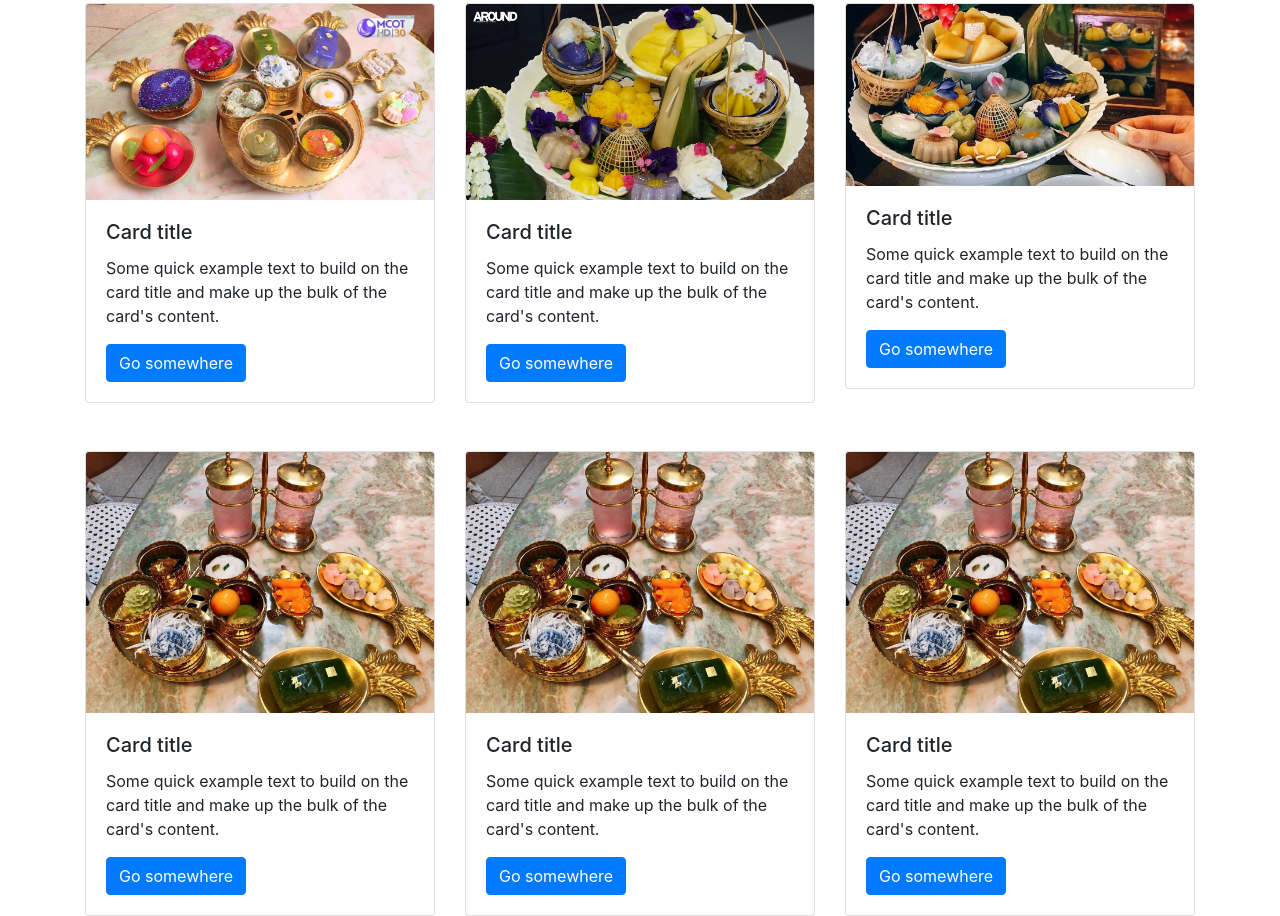
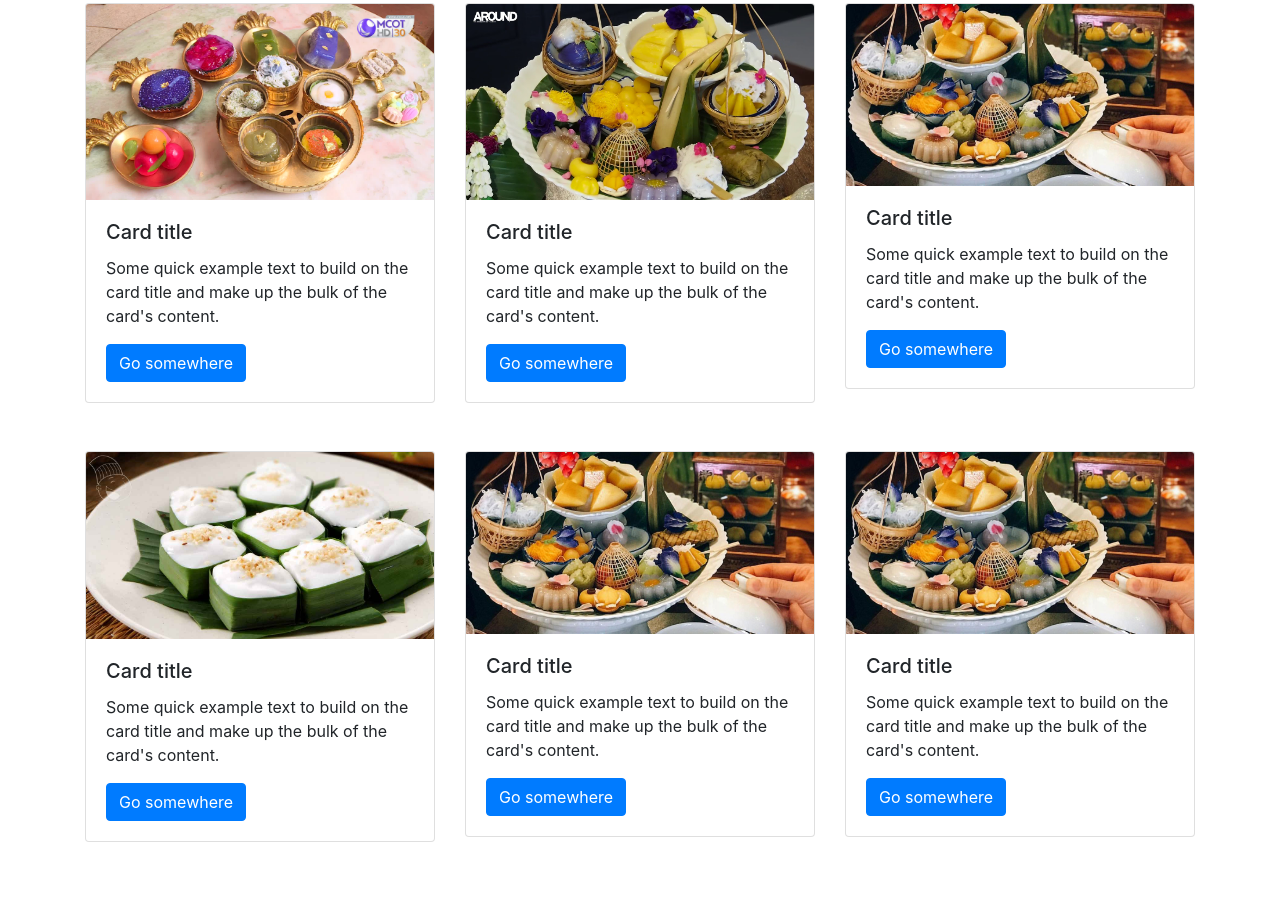
Before and after one commit to Patterpat/Thaifood, a plain HTML site: page www/index.html in a window 1280 px wide. Shown: the part 1467-2383 px from the top of the page. After the commit the page ends 2309 px from the top, so only its background shows below. Drawn offline with nearby package versions, Linux system fonts and the light colour scheme.

Commit message:
Add files via upload

```diff
--- a/www/index.html
+++ b/www/index.html
@@ -82,7 +82,7 @@
         <div class="container">
             <div class="row">
 
-                <div class="col-12 col-sm-4 .col-md-3 mt-5">
+                <div class="col-12 col-md-6 col-lg-4 mt-5">
 
                     <div class="card">
                         <img src="images/333.jpg" class="card-img-top" alt="...">
@@ -95,7 +95,7 @@
                 </div>
 
 
-                    <div class="col-12 col-sm-4 .col-md-3 mt-5">
+                    <div class="col-12 col-md-6 col-lg-4 mt-5">
                     <div class="card">
                             <img src="images/555.jpg" class="card-img-top" alt="...">
                             <div class="card-body">
@@ -107,7 +107,7 @@
                     </div>
 
 
-                    <div class="col-12 col-sm-4 .col-md-3 mt-5">
+                    <div class="col-12 col-md-6 col-lg-4 mt-5">
                         <div class="card">
                                 <img src="images/Tra.jpg" class="card-img-top" alt="...">
                                 <div class="card-body">
@@ -119,9 +119,9 @@
                         </div>
 
 
-                        <div class="col-12 col-sm-4 .col-md-3 mt-5">
+                        <div class="col-12 col-md-6 col-lg-4 mt-5">
                             <div class="card">
-                                    <img src="images/666.jpg" class="card-img-top" alt="...">
+                                    <img src="images/888.jpg" class="card-img-top" alt="...">
                                     <div class="card-body">
                                       <h5 class="card-title">Card title</h5>
                                       <p class="card-text">Some quick example text to build on the card title and make up the bulk of the card's content.</p>
@@ -131,9 +131,9 @@
                             </div>
 
 
-                    <div class="col-12 col-sm-4 .col-md-3 mt-5">
+                    <div class="col-12 col-md-6 col-lg-4 mt-5">
                         <div class="card">
-                                <img src="images/666.jpg" class="card-img-top" alt="...">
+                                <img src="images/Tra.jpg" class="card-img-top" alt="...">
                                 <div class="card-body">
                                   <h5 class="card-title">Card title</h5>
                                   <p class="card-text">Some quick example text to build on the card title and make up the bulk of the card's content.</p>
@@ -142,9 +142,9 @@
                               </div>
                         </div>
 
-                        <div class="col-12 col-sm-4 .col-md-3 mt-5">
+                        <div class="col-12 col-md-6 col-lg-4 mt-5">
                             <div class="card">
-                                    <img src="images/666.jpg" class="card-img-top" alt="...">
+                                    <img src="images/Tra.jpg" class="card-img-top" alt="...">
                                     <div class="card-body">
                                       <h5 class="card-title">Card title</h5>
                                       <p class="card-text">Some quick example text to build on the card title and make up the bulk of the card's content.</p>
```
Also changed, not shown: www/111.jpg (added), www/222.jpg (added), www/333.jpg (added), www/555.jpg (added), www/666.jpg (added), www/888.jpg (added), www/999.jpg (added), www/Tra.jpg (added).
